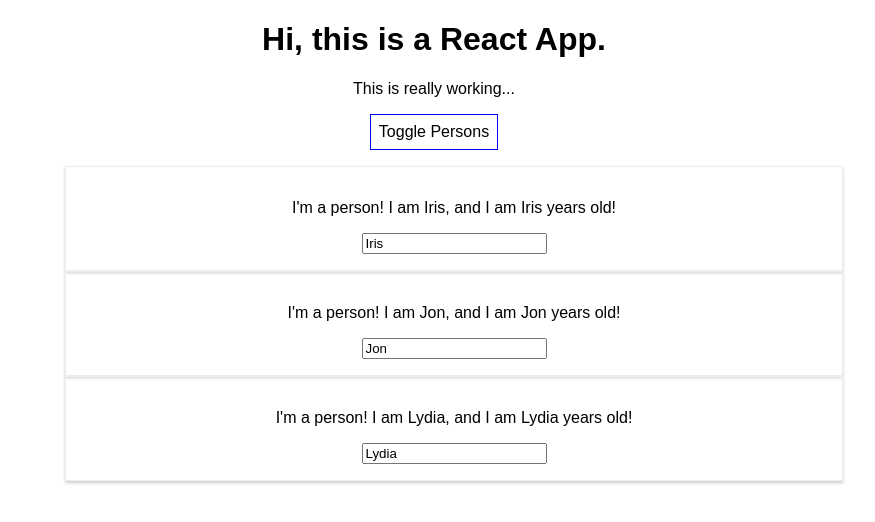
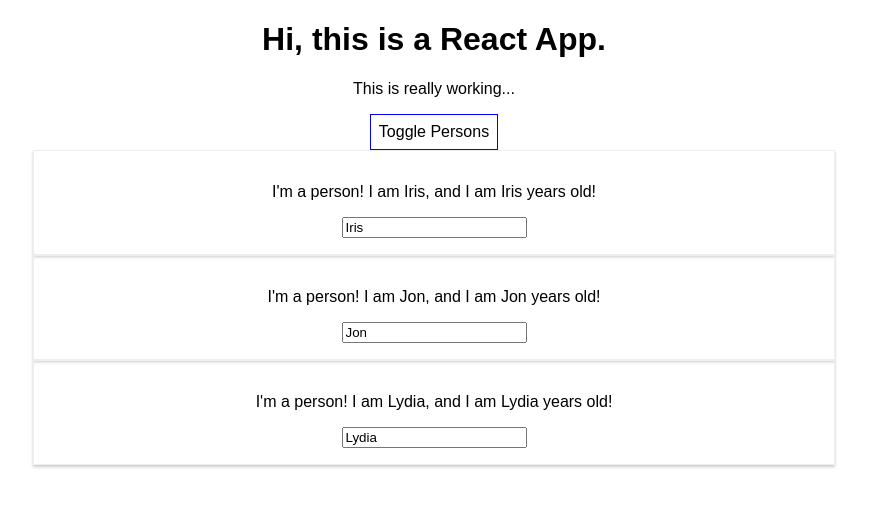
Before and after one commit to kiglaze/ReactTutorialMaxUdemy1, a React (Create React App) app: page / in a window 1280 px wide. Both pictures are taken after a click on the button "Toggle Persons". Shown: the top 522 px of the page, without its empty margins (206-1081 px from the left). Built offline with nearby package versions, Linux system fonts and the light colour scheme.

Commit message:
added key to Person component.

```diff
--- a/src/App.js
+++ b/src/App.js
@@ -5,28 +5,12 @@
 class App extends Component {
     state = {
         persons: [
-            {name: "Iris", age: 27},
-            {name: "Jon", age: 29},
-            {name: "Lydia", age: 28}
+            {id: 1, name: "Iris", age: 27},
+            {id: 2, name: "Jon", age: 29},
+            {id: 3, name: "Lydia", age: 28}
         ],
         otherState: "some other value",
         showPersons: false
-    };
-
-    switchNameHandler = (newName) => {
-        this.setState({ persons: [
-            {name: "Iris", age: 28},
-            {name: "Jonathan", age: 29},
-            {name: newName, age: 28}
-        ] });
-    };
-
-    nameChangedHandler = (event) => {
-        this.setState({ persons: [
-            {name: "Iris", age: 28},
-            {name: event.target.value, age: 29},
-            {name: "Lydia", age: 28}
-        ] });
     };
 
     togglePersonsHandler = () => {
@@ -51,39 +35,17 @@
         let persons = null;
         if (this.state.showPersons) {
             persons = (
-                <ul>
+                <div>
                     {this.state.persons.map((person, index) => {
                         return (
-                            <li>
-                                <Person
-                                    click={this.deletePersonHandler.bind(this, index)}
-                                    name={person.name}
-                                    age={person.name} />
-                            </li>
+                            <Person
+                                key={person.id}
+                                click={this.deletePersonHandler.bind(this, index)}
+                                name={person.name}
+                                age={person.name} />
                         );
                     })}
-                    {/*<li>*/}
-                    {/*    <Person*/}
-                    {/*        name={this.state.persons[0].name}*/}
-                    {/*        age={this.state.persons[0].age}*/}
-                    {/*    />*/}
-                    {/*</li>*/}
-                    {/*<li>*/}
-                    {/*    <Person*/}
-                    {/*        name={this.state.persons[1].name}*/}
-                    {/*        age={this.state.persons[1].age}*/}
-                    {/*        click={this.switchNameHandler.bind(this, "Heather")}*/}
-                    {/*        changed={this.nameChangedHandler}*/}
-                    {/*    >My hobbies include climbing and listening to AWS lectures online. I also like going to CBC*/}
-                    {/*        with Ryan and Scott and attempting to put my hair in a ponytail.</Person>*/}
-                    {/*</li>*/}
-                    {/*<li>*/}
-                    {/*    <Person*/}
-                    {/*        name={this.state.persons[2].name}*/}
-                    {/*        age={this.state.persons[2].age}*/}
-                    {/*    />*/}
-                    {/*</li>*/}
-                </ul>
+                </div>
             );
         }
 
```
